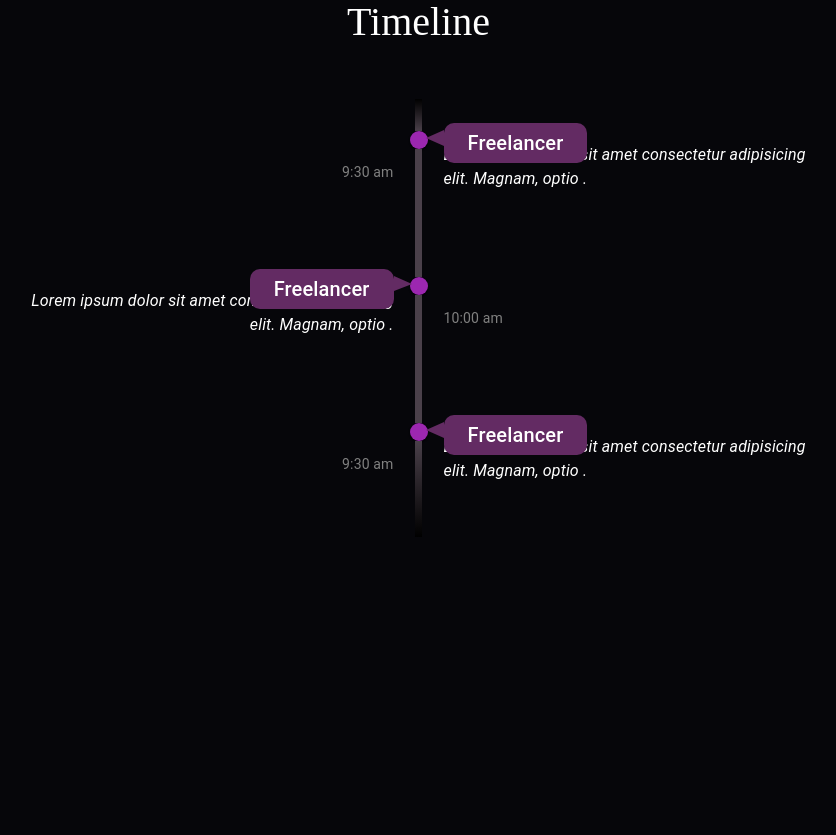
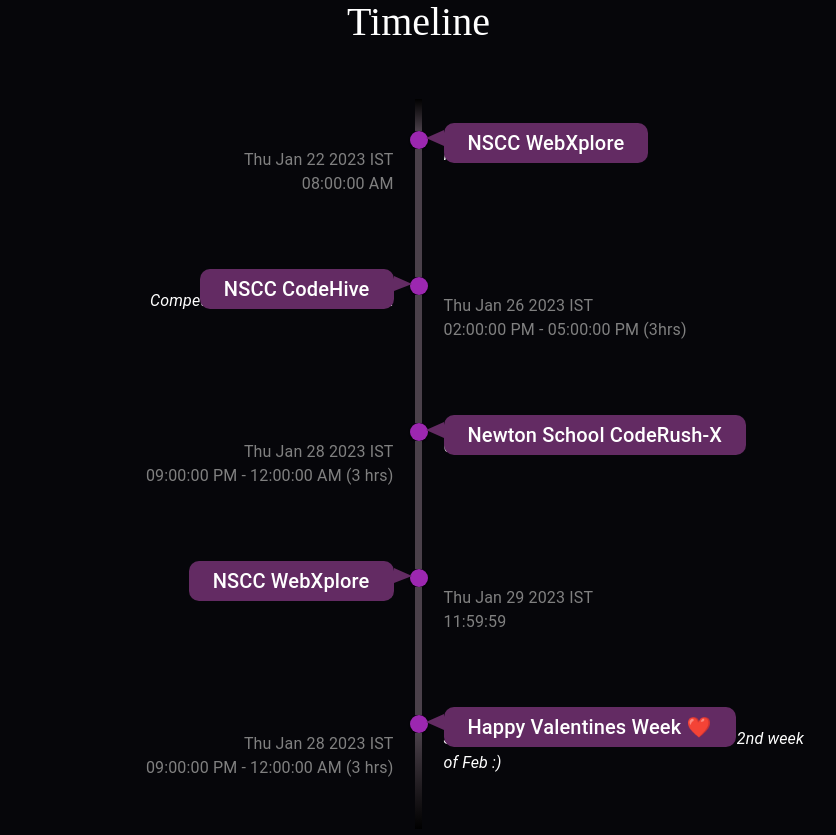
Before and after one commit to nsccpccoe/nscc-frontend, a Next.js app: page / in a window 1280 px wide. Shown: the part 1080-1915 px from the top of the page, without its empty margins (265-1101 px from the left). Before the commit the page ends 1623 px from the top, so only its background shows below. Built offline with nearby package versions, Linux system fonts and the light colour scheme.

Commit message:
Added timeline2

```diff
--- a/Components/Timeline/TimeLine.module.css
+++ b/Components/Timeline/TimeLine.module.css
@@ -62,5 +62,5 @@ top: 1030px;
   }
   .text {
     margin-top: 2rem;
-    color: grey;
+    color: white;
   }
--- a/Components/Timeline/Timeline.tsx
+++ b/Components/Timeline/Timeline.tsx
@@ -22,7 +22,8 @@ export default function TimelineF() {
             color="grey"
             className="styles.timing"
           >
-            9:30 am
+           <Typography>Thu Jan 22 2023 IST</Typography>
+          <Typography>08:00:00 AM</Typography>
           </TimelineOppositeContent>
           <TimelineSeparator>
             <TimelineConnector
@@ -46,16 +47,14 @@ export default function TimelineF() {
               color={"white"}
               className={styles.shape}
             >
-              Freelancer
+             NSCC WebXplore
             </Typography>
             <Typography
               color={"white"}
               fontStyle={"italic"}
               className={styles.text}
             >
-              {" "}
-              Lorem ipsum dolor sit amet consectetur adipisicing elit. Magnam,
-              optio .{" "}
+              Hackathon Begins
             </Typography>
           </TimelineContent>
         </TimelineItem>
@@ -66,7 +65,8 @@ export default function TimelineF() {
             color={"grey"}
             className="styles.timing"
           >
-            10:00 am
+           <Typography>Thu Jan 26 2023 IST</Typography>
+          <Typography>02:00:00 PM - 05:00:00 PM (3hrs)</Typography>
           </TimelineOppositeContent>
           <TimelineSeparator>
             <TimelineConnector
@@ -86,16 +86,14 @@ export default function TimelineF() {
               color={"white"}
               className={styles.shapeLeft}
             >
-              Freelancer
+             NSCC CodeHive
             </Typography>
             <Typography
               color={"white"}
               fontStyle={"italic"}
               className={styles.text}
             >
-              {" "}
-              Lorem ipsum dolor sit amet consectetur adipisicing elit. Magnam,
-              optio .{" "}
+              Competitive Programming Contest
             </Typography>
           </TimelineContent>
         </TimelineItem>
@@ -107,22 +105,22 @@ export default function TimelineF() {
             color="grey"
             className="styles.timing"
           >
-            9:30 am
+           <Typography>Thu Jan 28 2023 IST</Typography>
+          <Typography>09:00:00 PM - 12:00:00 AM (3 hrs)</Typography>
           </TimelineOppositeContent>
-
           <TimelineSeparator>
             <TimelineConnector
-              sx={{ background: "#4a404a", width: "40%", height: "2rem" }}
+              sx={{
+                background: "#4a404a",
+                width: "40%",
+                height: "2rem",
+              }}
             />
             <TimelineDot color="secondary" sx={{ margin: 0, padding: "7px" }}>
               {/* <FastfoodIcon /> */}
             </TimelineDot>
             <TimelineConnector
-              sx={{
-                background: "linear-gradient(#4a404a,black)",
-                width: "40%",
-                height: "6rem",
-              }}
+              sx={{ background: "#4a404a", width: "40%", height: "6rem" }}
             />
           </TimelineSeparator>
           <TimelineContent sx={{ py: "12px", px: 2 }}>
@@ -132,16 +130,97 @@ export default function TimelineF() {
               color={"white"}
               className={styles.shape}
             >
-              Freelancer
+              Newton School CodeRush-X
             </Typography>
             <Typography
               color={"white"}
               fontStyle={"italic"}
               className={styles.text}
             >
-              {" "}
-              Lorem ipsum dolor sit amet consectetur adipisicing elit. Magnam,
-              optio .{" "}
+             Competitive Programming Contest
+            </Typography>
+          </TimelineContent>
+        </TimelineItem>
+        <TimelineItem>
+          <TimelineOppositeContent
+            sx={{ m: "auto 0" }}
+            variant="body2"
+            color={"grey"}
+            className="styles.timing"
+          >
+          <Typography>Thu Jan 29 2023 IST</Typography>
+          <Typography>11:59:59</Typography>
+          </TimelineOppositeContent>
+          <TimelineSeparator>
+            <TimelineConnector
+              sx={{ background: "#4a404a", width: "40%", height: "2rem" }}
+            />
+            <TimelineDot color="secondary" sx={{ margin: 0, padding: "7px" }}>
+              {/* <FastfoodIcon /> */}
+            </TimelineDot>
+            <TimelineConnector
+              sx={{ background: "#4a404a", width: "40%", height: "6rem" }}
+            />
+          </TimelineSeparator>
+          <TimelineContent sx={{ py: "12px", px: 2 }}>
+            <Typography
+              variant="h6"
+              component="span"
+              color={"white"}
+              className={styles.shapeLeft}
+            >
+             NSCC WebXplore
+            </Typography>
+            <Typography
+              color={"white"}
+              fontStyle={"italic"}
+              className={styles.text}
+            >
+              Hackathon Ends
+            </Typography>
+          </TimelineContent>
+        </TimelineItem>
+        <TimelineItem>
+          <TimelineOppositeContent
+            sx={{ m: "auto 0" }}
+            align="right"
+            variant="body2"
+            color="grey"
+            className="styles.timing"
+          >
+           <Typography>Thu Jan 28 2023 IST</Typography>
+          <Typography>09:00:00 PM - 12:00:00 AM (3 hrs)</Typography>
+          </TimelineOppositeContent>
+          <TimelineSeparator>
+            <TimelineConnector
+              sx={{
+                background: "#4a404a",
+                width: "40%",
+                height: "2rem",
+              }}
+            />
+            <TimelineDot color="secondary" sx={{ margin: 0, padding: "7px" }}>
+              {/* <FastfoodIcon /> */}
+            </TimelineDot>
+            <TimelineConnector
+              sx={{ background:"linear-gradient(#4a404a,black)", width: "40%", height: "6rem" }}
+            />
+          </TimelineSeparator>
+          <TimelineContent sx={{ py: "12px", px: 2 }}>
+            <Typography
+              variant="h6"
+              component="span"
+              color={"white"}
+              className={styles.shape}
+            >
+             Happy Valentines Week ❤️
+            </Typography>
+            <Typography
+              color={"white"}
+              fontStyle={"italic"}
+              className={styles.text}
+            >
+             Single Dal at NSCC will host next event in 2nd week of Feb :)
             </Typography>
           </TimelineContent>
         </TimelineItem>
--- a/package.json
+++ b/package.json
@@ -11,6 +11,8 @@
     "lint": "next lint"
   },
   "dependencies": {
+    "@emotion/react": "^11.10.5",
+    "@emotion/styled": "^11.10.5",
     "@mui/lab": "^5.0.0-alpha.115",
     "@mui/material": "^5.11.4",
     "@next/font": "13.1.1",
```
Also changed, not shown: 1 other file (tests, documents, lock files or other folders).
